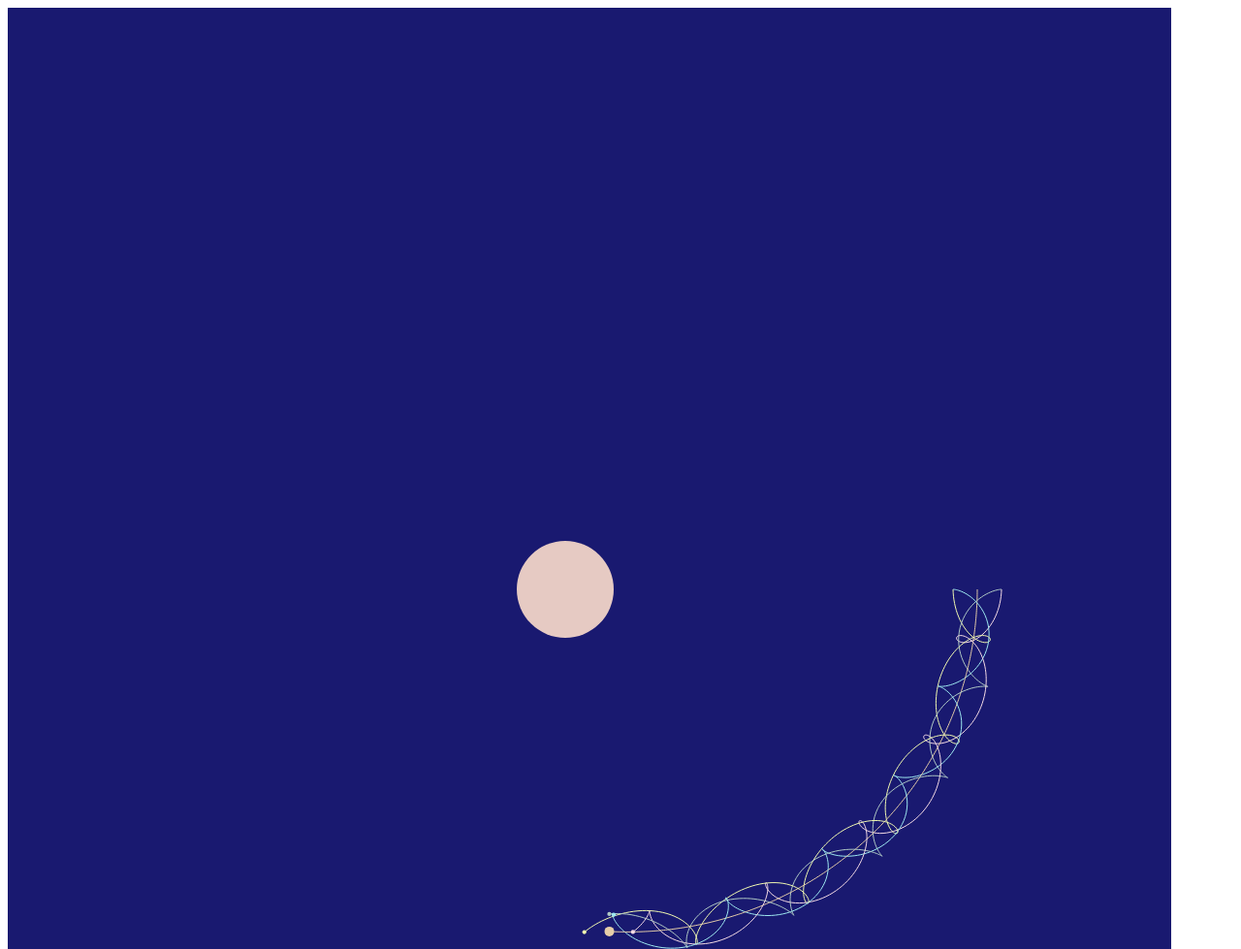
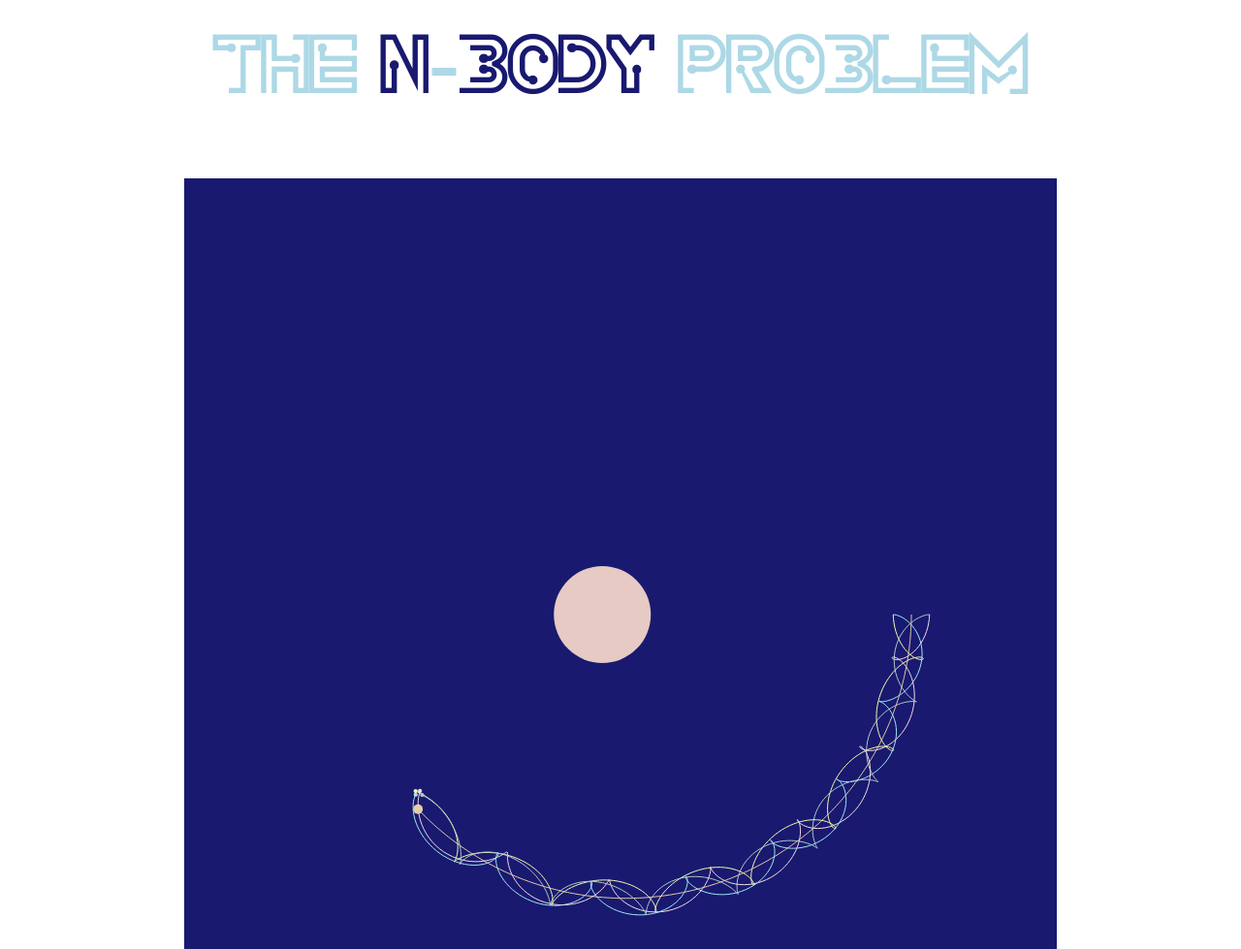
Before and after one commit to manupm87/cosmic-mandalas, a plain HTML site: page index.html in a window 1280 px wide. Shown: the top 979 px of the page at 97% size. Before the commit the page ends 800 px from the top, so only its background shows below. Drawn offline with Linux system fonts and the light colour scheme.

Commit message:
Add title

```diff
--- a/index.html
+++ b/index.html
@@ -4,12 +4,15 @@
     <script language="JavaScript" src="main.js"></script>
   </head>
   <body>
-    <canvas id="back_canvas" width="1200" height="1200" style="z-index: 0;">
-
-    </canvas>
-    <canvas id="front_canvas" width="1200" height="1200" style="z-index: 1;">
-
-    </canvas>
-    <button onclick="downloadimage()" class="clickbtn">Click To Download Image</button>
+    <div>
+      <h1 id="title">
+        the <b id="title_bold">n</b>-<b id="title_bold">body</b> problem
+      </h1>
+    </div>
+    <div id="canvas_container">
+      <canvas id="back_canvas" width="900" height="900" style="z-index: 0;"></canvas>
+      <canvas id="front_canvas" width="900" height="900" style="z-index: 1;"></canvas>
+    </div>
+    <!-- <button onclick="downloadimage()" class="clickbtn">Click To Download Image</button> -->
   </body>
 </html>
--- a/main.js
+++ b/main.js
@@ -5,7 +5,7 @@ class World {
   constructor(){
     let init_speed = 1.6
     let init_mass = 80
-    this.size = { x: 1200, y: 1200 }
+    this.size = { x: 900, y: 900 }
     // this.bodies = [
     //   new Body({ x: this.size.x * 6/24, y: this.size.y/2 }, init_mass * 1/2, { x: 0, y: init_speed/4 }),
     //   new Body({ x: this.size.x * 10/24, y: this.size.y/2 }, init_mass * 1/4, { x: 0, y: -init_speed/2 }),
@@ -61,7 +61,7 @@ class World {
     // ]
     // Sun, Earth & moon simulation 4 - restricted moon - fixed sun
     G = 420
-    init_speed = 1.8
+    init_speed = 2.2
     init_mass = 360
     this.bodies = [
       new Body({ x: this.size.x * 46/96, y: this.size.y/2 }, init_mass * 16/24, { x: 0, y: 0 }, true),
--- a/style.css
+++ b/style.css
@@ -1,8 +1,32 @@
+
+#canvas_container {
+  display: grid;
+}
 canvas {
-  /* background-color: midnightblue; */
-  position: absolute;
+  grid-area: 1 / 1 / 2 / 2;
+  margin: auto;
+}
+#back_canvas {
+  background-color: midnightblue;
+  /* position: static; */
+  z-index: 0;
 }
 
-#back_canvas {
-  background-color: midnightblue;
+#front_canvas {
+  z-index: 1;
 }
+
+@font-face {
+  font-family: "exwayer";
+  src: url("./static/fonts/exwayer/exwayer.ttf");
+}
+
+#title{
+  font-family: "exwayer";
+  font-size: 6em;
+  text-align: center;
+  color: lightblue;
+}
+#title_bold {
+  color: midnightblue;
+}
```
Also changed, not shown: static/fonts/exwayer/exwayer.ttf (added), static/fonts/exwayer/license.txt (added), 2 other files.
